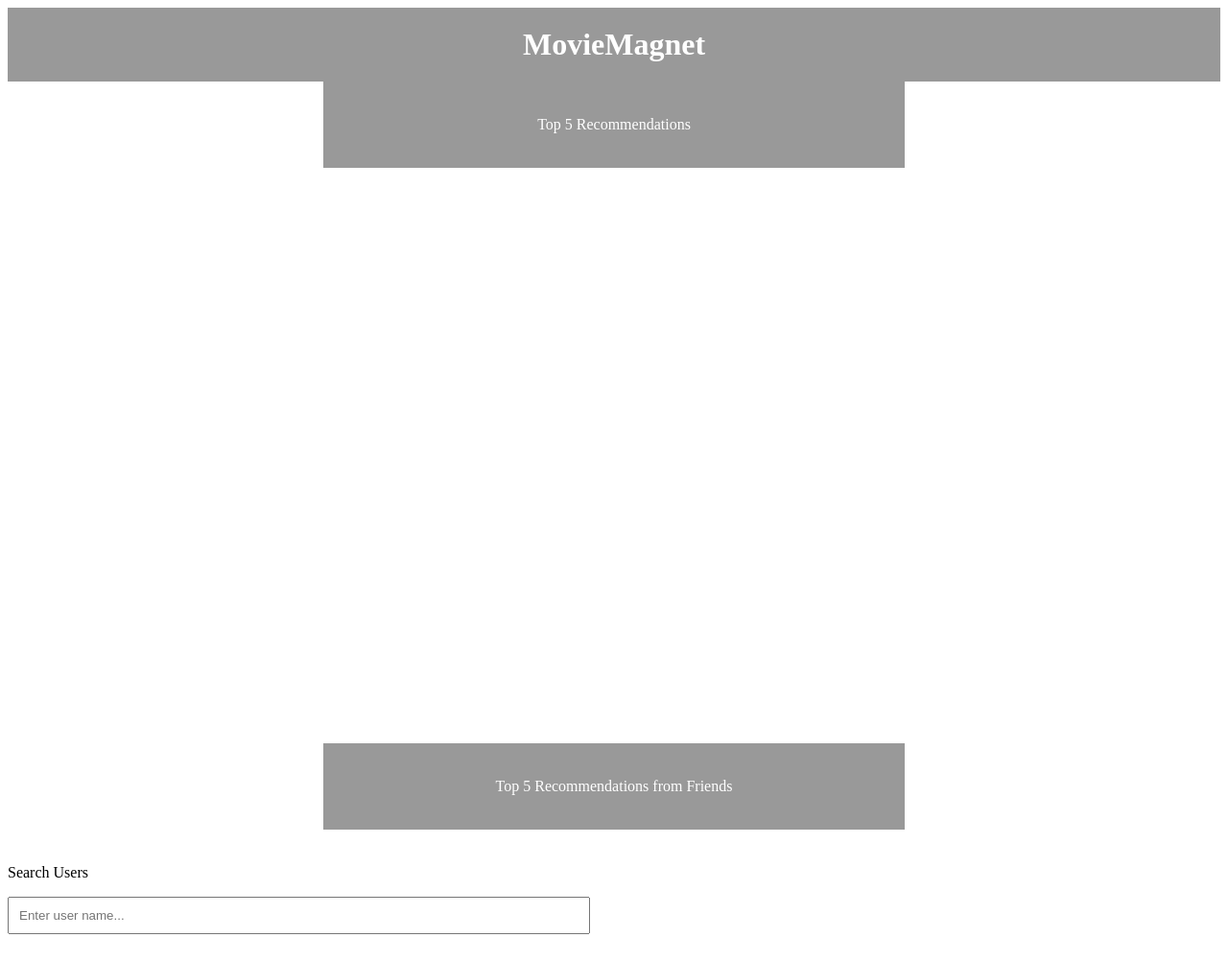
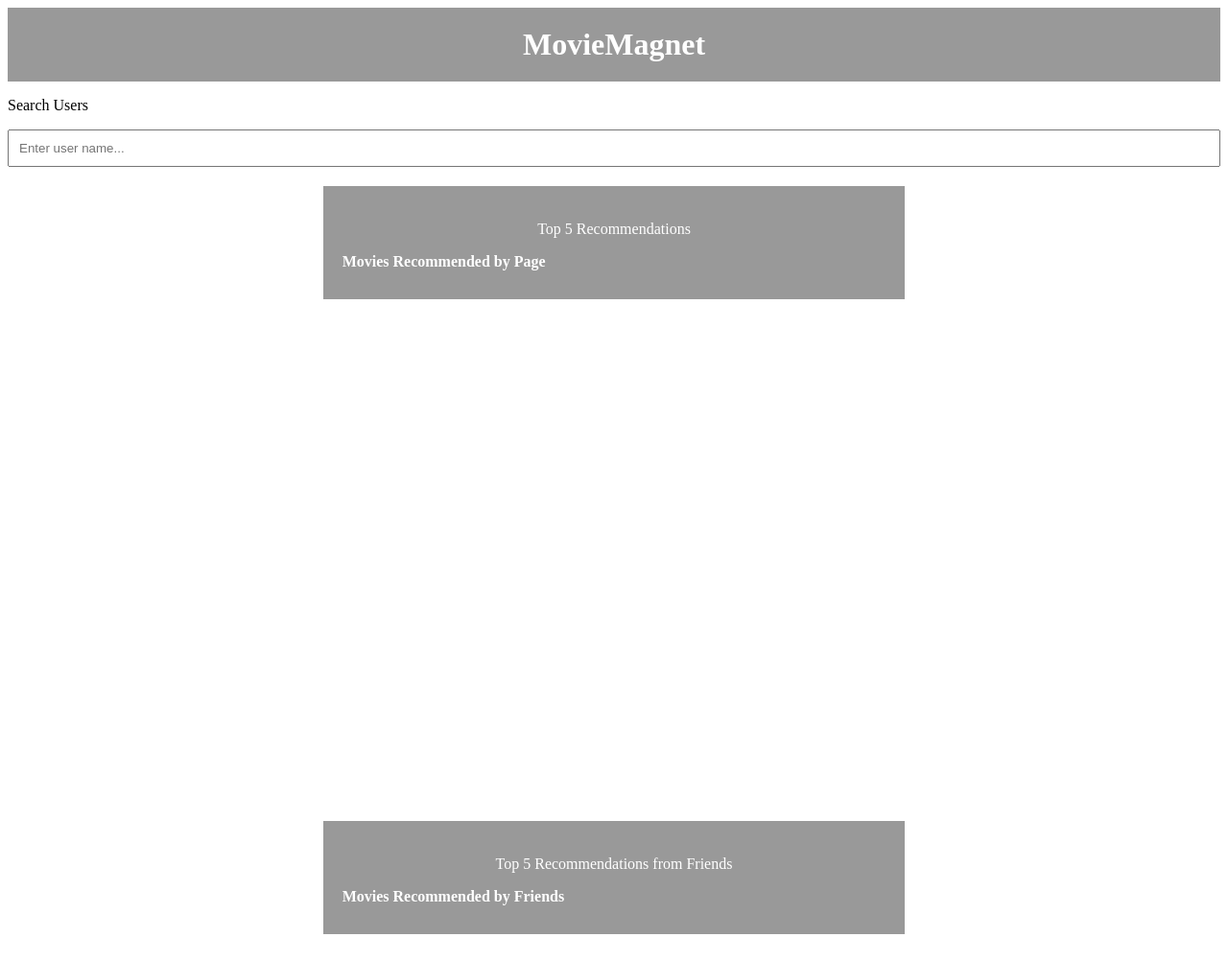
Before and after one commit to ADS-2023-FR2/Agile_Project, a Flask app: template server/templates/hello.html in a window 1280 px wide. Shown: the whole page at 96% size. Before the commit the page ends 974 px from the top, so only its background shows below. Run offline with Flask 3, Linux system fonts and the light colour scheme; the template is opened without the code that fills it, so the values that code supplies are empty.

Commit message:
Alignment 3

```diff
--- a/server/templates/hello.html
+++ b/server/templates/hello.html
@@ -10,6 +10,7 @@
         /* Add CSS styles for two-column layout */
         .center-container {
             display: flex;
+            flex-wrap: wrap; /* Allow containers to wrap to the next line on smaller screens */
             justify-content: space-between;
         }
 
@@ -42,8 +43,9 @@
 
         /* Add styles for the search bar */
         .search-container {
-            width: 48%; /* Adjust the width as needed */
+            width: 100%;
             box-sizing: border-box;
+            margin-bottom: 20px; /* Add margin to create space between search bar and tables */
         }
 
         .search-bar {
@@ -59,11 +61,19 @@
     <h1>MovieMagnet</h1>
 </div>
 
+<!-- Search container -->
+<div class="search-container">
+    <p class="recommendation-intro">Search Users</p>
+    <input type="text" class="search-bar" placeholder="Enter user name...">
+    <!-- You can add additional elements related to user search, such as a button or search results -->
+</div>
+
 <div class="center-container">
     <!-- Left container for recommendations -->
     <div class="form-container">
         <p class="recommendation-intro">Top 5 Recommendations</p>
         <table>
+            <caption>Movies Recommended by Page</caption>
             <!-- ... (your existing table code) -->
         </table>
     </div>
@@ -72,16 +82,10 @@
     <div class="form-container">
         <p class="recommendation-intro">Top 5 Recommendations from Friends</p>
         <table>
+            <caption>Movies Recommended by Friends</caption>
             <!-- ... (your existing table code) -->
         </table>
     </div>
-</div>
-
-<!-- Search container -->
-<div class="search-container">
-    <p class="recommendation-intro">Search Users</p>
-    <input type="text" class="search-bar" placeholder="Enter user name...">
-    <!-- You can add additional elements related to user search, such as a button or search results -->
 </div>
 
 <!-- Modal for registration completion -->
```
